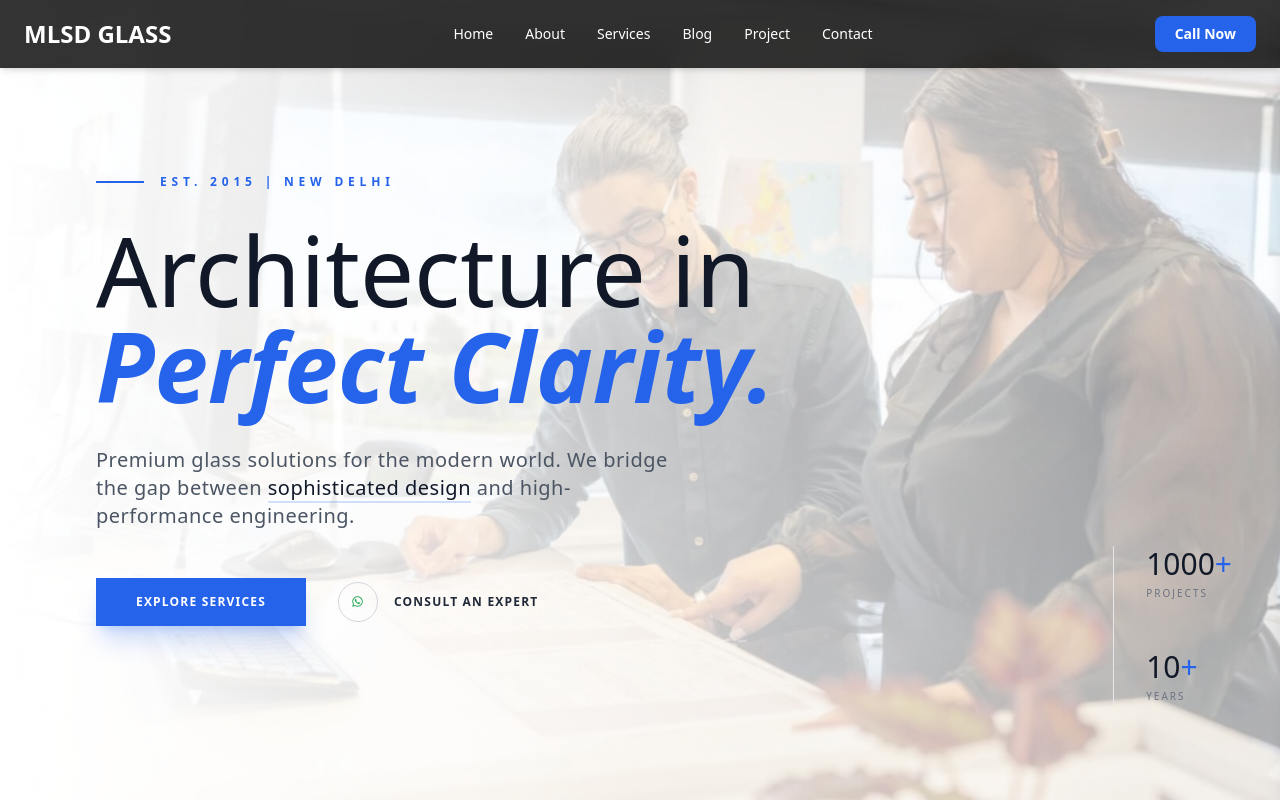
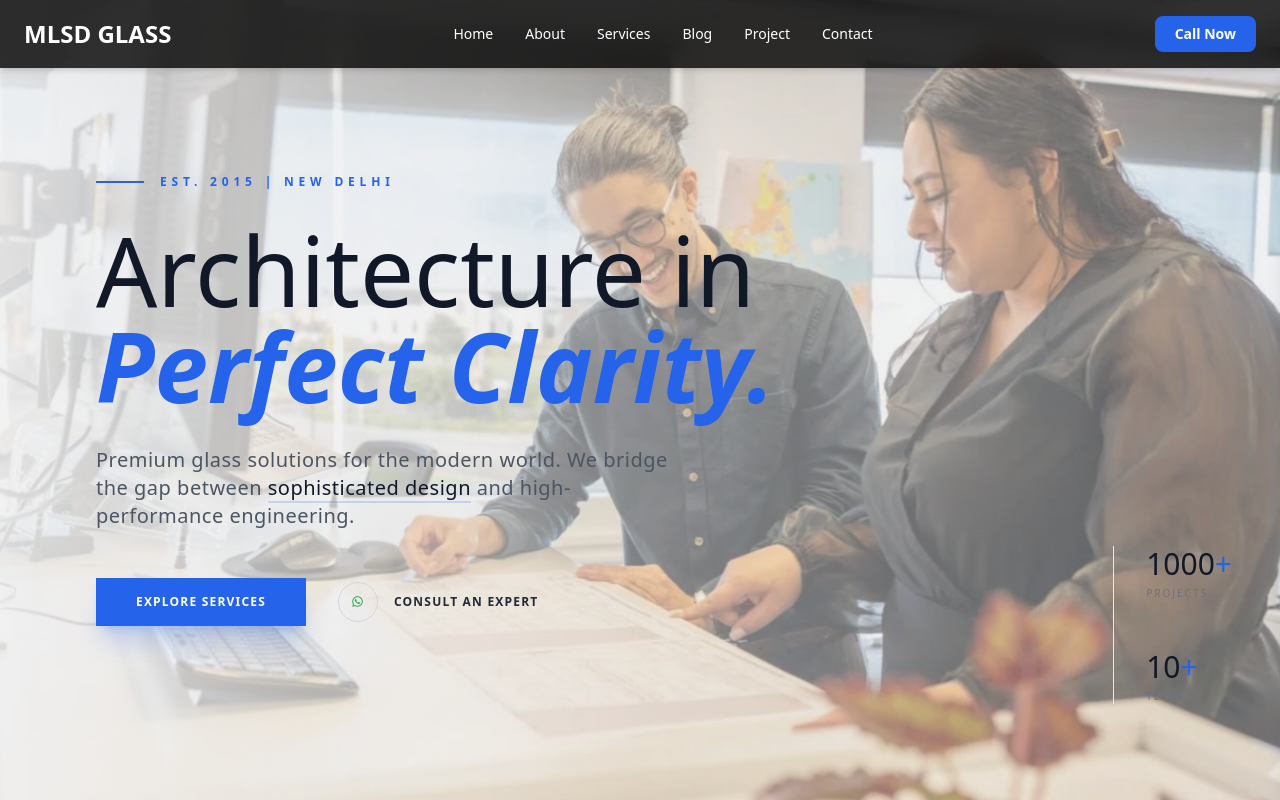
Before and after one commit to AbhishekBorpa/hey, a plain HTML site: page index.html in a window 1280 px wide. Shown: the top 800 px of the page. Drawn offline with nearby package versions, Linux system fonts and the light colour scheme.

Commit message:
fresh start

```diff
--- a/index.html
+++ b/index.html
@@ -86,11 +86,11 @@
     <img
       src="/images/architecture-work.webp"
       alt="Modern Architecture"
-      class="w-full h-full object-cover opacity-30 lg:opacity-40 animate-ken-burns"
+      class="w-full h-full object-cover opacity-50 lg:opacity-60 animate-ken-burns"
     >
     <!-- Light Professional Overlays -->
-    <div class="absolute inset-0 bg-gradient-to-r from-white via-white/40 to-transparent"></div>
-    <div class="absolute inset-0 bg-gradient-to-b from-white/20 via-transparent to-white/20"></div>
+    <div class="absolute inset-0 bg-gradient-to-r from-white/80 via-white/20 to-transparent"></div>
+    <div class="absolute inset-0 bg-black/5"></div>
   </div>
 
   <!-- Content Container -->
```
